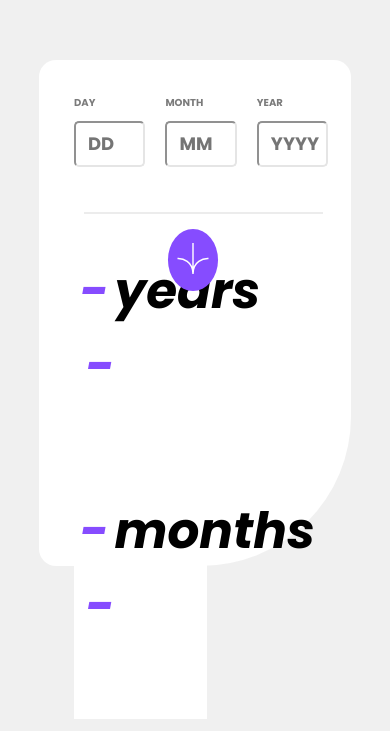
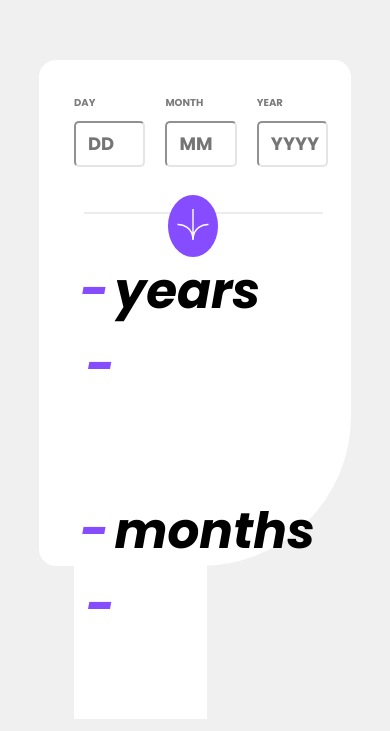
Before and after one commit to sshikharr/Age-Calculator, a plain HTML site: page index.html in a window 390 px wide. Shown: the part 109-840 px from the top of the page. Drawn offline with Linux system fonts and the light colour scheme.

Commit message:
Update style.css

```diff
--- a/style.css
+++ b/style.css
@@ -182,7 +182,7 @@ body{
     }
     .b1{
         position: absolute;
-        top:40%;
+        top:36%;
         left:43%;
     }
     .l1{
```
